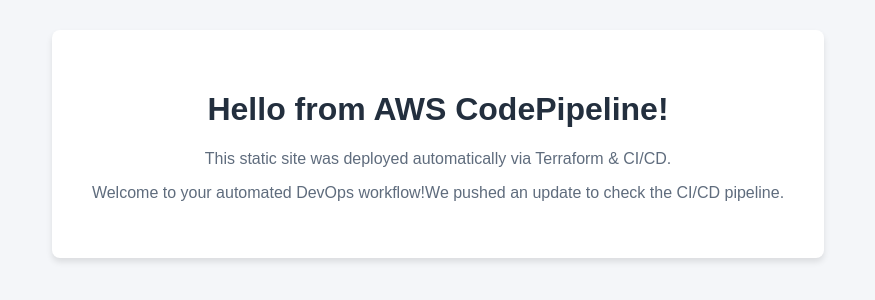
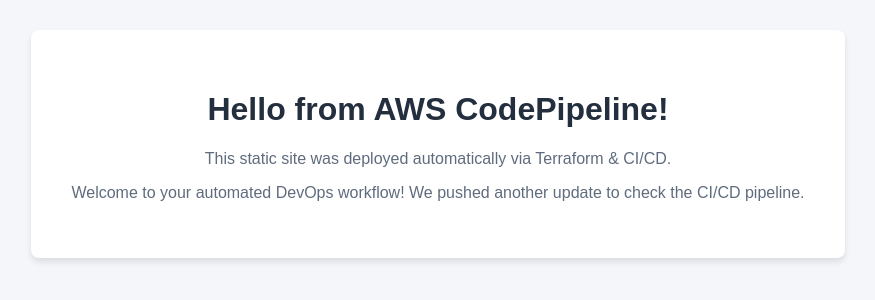
Before and after one commit to hassanjavaid07/aws-static-site-pipeline, a plain HTML site: page index.html in a window 1280 px wide. Shown: the part 98-398 px from the top of the page, without its empty margins (202-1077 px from the left). Drawn offline with Linux system fonts and the light colour scheme.

Commit message:
An update for checking pipeline

```diff
--- a/index.html
+++ b/index.html
@@ -15,7 +15,7 @@
     <div class="card">
         <h1>Hello from AWS CodePipeline!</h1>
         <p>This static site was deployed automatically via Terraform & CI/CD.</p>
-        <p>Welcome to your automated DevOps workflow!We pushed an update to check the CI/CD pipeline.</p>
+        <p>Welcome to your automated DevOps workflow! We pushed another update to check the CI/CD pipeline.</p>
     </div>
 </body>
 </html>
```
Also changed, not shown: 1 other file.
